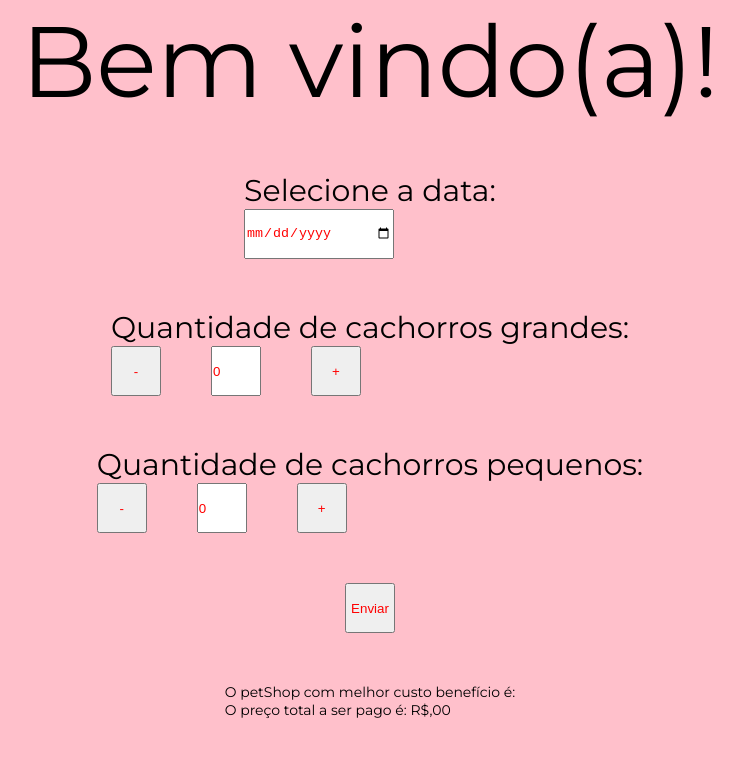
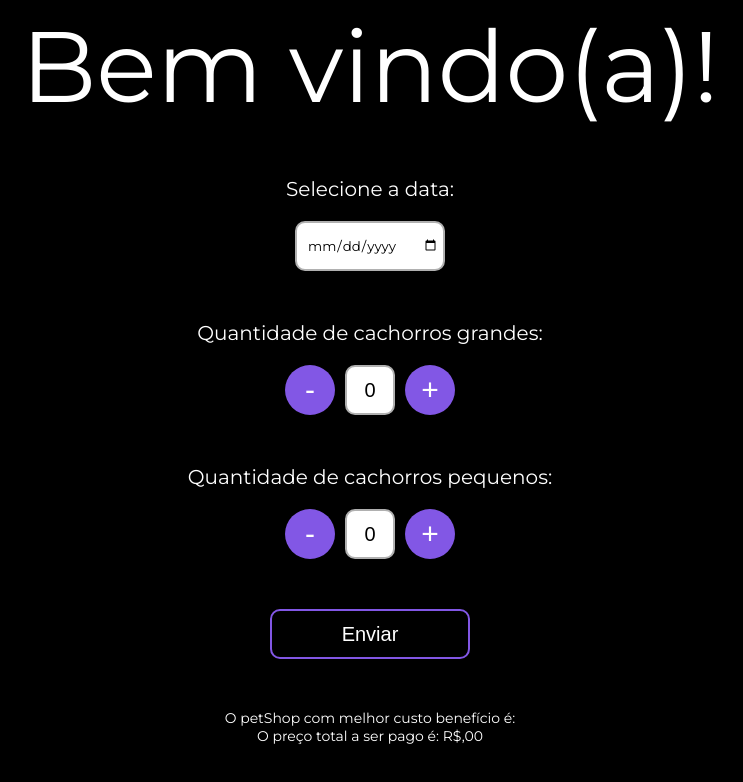
Before and after one commit to AmandaFernandes0701/Projeto-DTI, a React (Vite) app in the folder Projeto DTI - Amanda/: page / in a window 1280 px wide. Shown: the top 782 px of the page, without its empty margins (270-1013 px from the left). Built offline with nearby package versions, Linux system fonts and the light colour scheme.

Commit message:
feat: adding toast error message

```diff
--- a/Projeto DTI - Amanda/package.json
+++ b/Projeto DTI - Amanda/package.json
@@ -12,6 +12,7 @@
   "dependencies": {
     "react": "^18.2.0",
     "react-dom": "^18.2.0",
+    "react-toastify": "^9.1.3",
     "styled-components": "^6.1.0"
   },
   "devDependencies": {
--- a/Projeto DTI - Amanda/src/main.jsx
+++ b/Projeto DTI - Amanda/src/main.jsx
@@ -4,6 +4,7 @@ import App from "./pages/App.jsx";
 
 import GlobalStyles from "./styles/GlobalStyles";
 import Theme from "./styles/Theme";
+import { ToastContainer } from "react-toastify";
 
 ReactDOM.createRoot(document.getElementById("root")).render(
   <React.StrictMode>
@@ -11,5 +12,6 @@ ReactDOM.createRoot(document.getElementById("root")).render(
       <GlobalStyles />
       <App />
     </Theme>
+    <ToastContainer />
   </React.StrictMode>
 );
--- a/Projeto DTI - Amanda/src/pages/App.jsx
+++ b/Projeto DTI - Amanda/src/pages/App.jsx
@@ -11,6 +11,8 @@ import {
   DivResult,
 } from "./Styles";
 import { useState } from "react";
+import { ToastContainer, toast } from "react-toastify";
+import "react-toastify/dist/ReactToastify.css";
 
 export default function App() {
   const [selectedDate, setSelectedDate] = useState("");
@@ -60,7 +62,11 @@ export default function App() {
   };
 
   const handleCalculatePrice = () => {
-    if (selectedDate) {
+    if (!selectedDate) {
+      toast.error("Favor inserir uma data ヽ(ಠ_ಠ)ノ");
+      return;
+    } else {
+      toast.success("Dados enviados com sucesso ✨");
       const date = new Date(selectedDate);
       const dayOfWeek = date.getDay();
       const isWeekend = dayOfWeek === 5 || dayOfWeek === 6;
@@ -147,6 +153,7 @@ export default function App() {
         <p>O petShop com melhor custo benefício é: {bestPetShop}</p>
         <p>O preço total a ser pago é: R${finalPrice},00</p>
       </DivResult>
+      <ToastContainer />
     </Container>
   );
 }
--- a/Projeto DTI - Amanda/src/pages/Styles.js
+++ b/Projeto DTI - Amanda/src/pages/Styles.js
@@ -4,9 +4,11 @@ export const Container = styled.div`
   display: flex;
   flex-direction: column;
   align-items: center;
+  justify-content: center;
   width: 100%;
   height: 100%;
-  background-color: pink;
+  background-color: black;
+  color: white;
   gap: 5rem;
 `;
 
@@ -22,10 +24,12 @@ export const DivSelect = styled.div`
 export const DivInput = styled.div`
   display: flex;
   flex-direction: column;
+  align-items: center;
 `;
 
 export const Label = styled.p`
-  font-size: 30px;
+  font-size: 20px;
+  padding-bottom: 20px;
 `;
 
 export const SelectDay = styled.select`
@@ -38,34 +42,65 @@ export const DivButtons = styled.div`
   display: flex;
   flex-direction: row;
   align-items: center;
-  gap: 5rem;
+  gap: 1rem;
 `;
 
 export const DateInput = styled.input`
   width: 150px;
   height: 50px;
-  color: red;
+  font-family: "Montserrat";
+  padding-left: 10px;
+  padding-right: 4px;
+  border: 2px solid #b0b0b0;
+  border-radius: 10px;
 `;
 
 export const NumberInput = styled.input`
+  display: flex;
+  text-align: center;
   width: 50px;
   height: 50px;
-  color: red;
+  font-size: 2rem;
+  border: 2px solid #b0b0b0;
+  border-radius: 10px;
 `;
 
 export const Button = styled.button`
   width: 50px;
   height: 50px;
-  color: red;
+  border: none;
+  font-size: 3rem;
+  color: white;
+  border-radius: 100px;
+  background-color: #8257e5;
+
+  cursor: pointer;
+  transition: background-color 1s;
+
+  &:hover {
+    background-color: #4811ca;
+  }
 `;
 
 export const CalculateButton = styled.button`
-  width: 50px;
-  height: 50px;
-  color: red;
+  width: 20rem;
+  height: 5rem;
+  font-size: 2rem;
+  color: white;
+  background-color: transparent;
+  border: 2px solid #8257e5;
+  border-radius: 10px;
+  cursor: pointer;
+  transition: background-color 1s;
+
+  &:hover {
+    background-color: #8257e5;
+  }
 `;
 
 export const DivResult = styled.div`
   display: flex;
   flex-direction: column;
+  align-items: center;
+  justify-content: center;
 `;
```
Also changed, not shown: 1 other file (tests, documents, lock files or other folders).
